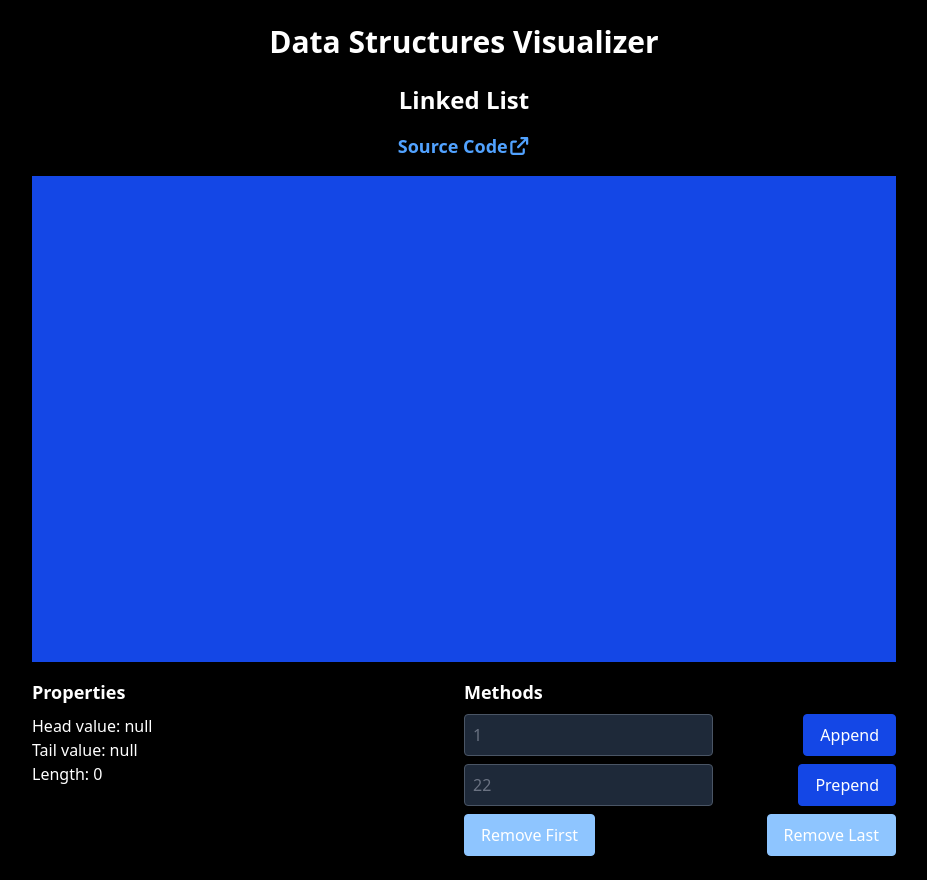
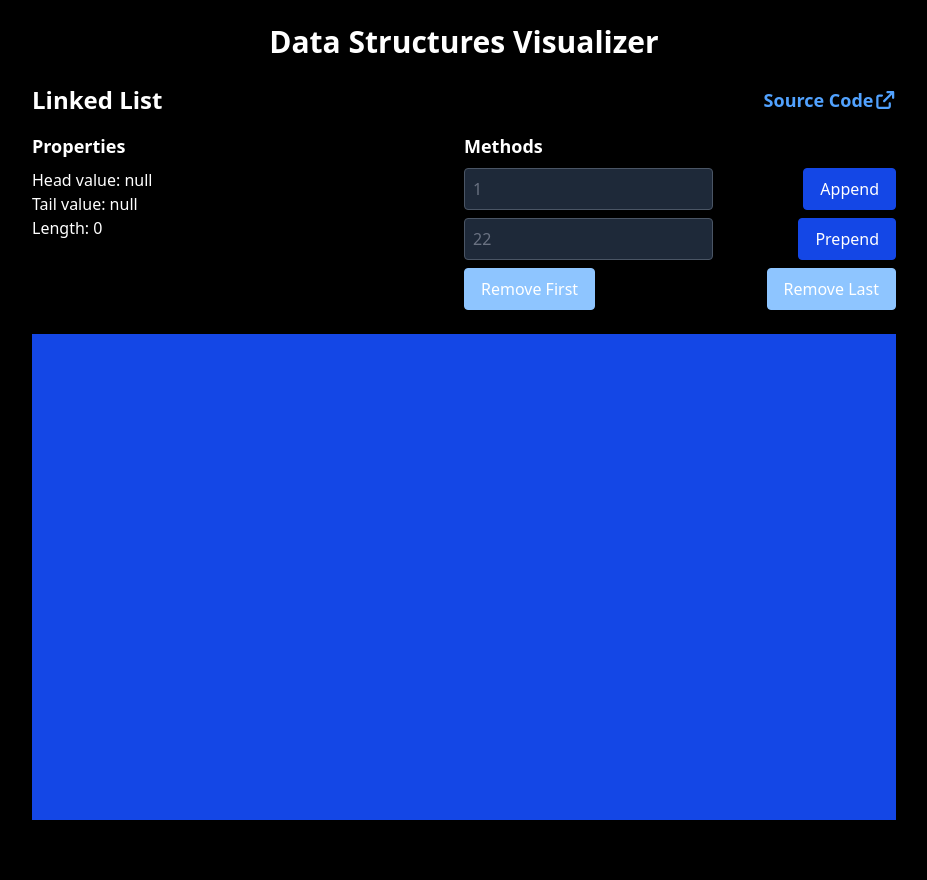
Before and after one commit to shanemcfadden/data-structures-visualizer, a React (Vite) app: page / in a window 1280 px wide. Shown: the whole page, without its empty margins (176-1103 px from the left). After the commit the page ends 836 px from the top, so only its background shows below. Built offline with nearby package versions, Linux system fonts and the light colour scheme.

Commit message:
Init desktop implementation

```diff
--- a/src/components/Heading.tsx
+++ b/src/components/Heading.tsx
@@ -4,13 +4,20 @@ import { Margin, type MarginWeight } from "./Margin";
 import { joinClassNames } from "../util";
 
 type HeadingProps = React.PropsWithChildren<{
+  collapseBottomMargin?: boolean;
   collapseTopMargin?: boolean;
   level: HeadingLevel;
   textCenter?: boolean;
 }>;
 
 export const Heading: React.FC<HeadingProps> = React.memo(
-  ({ children, collapseTopMargin, level, textCenter }) => {
+  ({
+    children,
+    collapseBottomMargin,
+    collapseTopMargin,
+    level,
+    textCenter,
+  }) => {
     const Tag = HEADING_LEVEL_TO_TAG[level];
     const marginWeight: MarginWeight = React.useMemo(() => {
       switch (level) {
@@ -24,7 +31,11 @@ export const Heading: React.FC<HeadingProps> = React.memo(
     }, [level]);
 
     return (
-      <Margin collapseTop={collapseTopMargin} weight={marginWeight}>
+      <Margin
+        collapseBottom={collapseBottomMargin}
+        collapseTop={collapseTopMargin}
+        weight={marginWeight}
+      >
         <Tag
           className={joinClassNames(
             textCenter ? "text-center" : "",
--- a/src/components/Margin.tsx
+++ b/src/components/Margin.tsx
@@ -1,6 +1,7 @@
 import * as React from "react";
 
 export type MarginProps = {
+  collapseBottom?: boolean;
   collapseTop?: boolean;
   weight?: MarginWeight;
 };
@@ -8,17 +9,22 @@ export type MarginProps = {
 export const Margin = React.memo(
   ({
     children,
+    collapseBottom = false,
     collapseTop = false,
     weight = "medium",
   }: React.PropsWithChildren<MarginProps>) => {
-    const className = React.useMemo(
-      () =>
-        collapseTop
-          ? MARGIN_WEIGHT_TO_COLLAPSE_TOP_CLASS[weight]
-          : MARGIN_WEIGHT_TO_CLASS[weight],
-
-      [collapseTop, weight],
-    );
+    const className = React.useMemo(() => {
+      if (collapseTop && collapseBottom) {
+        return "";
+      }
+      if (collapseTop) {
+        return MARGIN_WEIGHT_TO_COLLAPSE_TOP_CLASS[weight];
+      }
+      if (collapseBottom) {
+        return MARGIN_WEIGHT_TO_COLLAPSE_BOTTOM_CLASS[weight];
+      }
+      return MARGIN_WEIGHT_TO_CLASS[weight];
+    }, [collapseTop, collapseBottom, weight]);
 
     return <div className={className}>{children}</div>;
   },
@@ -39,3 +45,10 @@ const MARGIN_WEIGHT_TO_COLLAPSE_TOP_CLASS: Record<MarginWeight, string> = {
   medium: "mb-4",
   large: "mb-6",
 };
+
+const MARGIN_WEIGHT_TO_COLLAPSE_BOTTOM_CLASS: Record<MarginWeight, string> = {
+  "extra-small": "mt-1",
+  small: "mt-2",
+  medium: "mt-4",
+  large: "mt-6",
+};
--- a/src/views/LinkedListView/LinkedListSourceCodeLink.tsx
+++ b/src/views/LinkedListView/LinkedListSourceCodeLink.tsx
@@ -1,11 +1,8 @@
-import { Heading } from "../../components/Heading";
 import { Link } from "../../components/Link";
 import { toRepositoryFilePath } from "../../util";
 
 export const LinkedListSourceCodeLink = () => (
-  <Heading level={3} textCenter>
-    <Link to={toRepositoryFilePath("src/models/linked-list.ts")}>
-      Source Code
-    </Link>
-  </Heading>
+  <Link to={toRepositoryFilePath("src/models/linked-list.ts")}>
+    Source Code
+  </Link>
 );
--- a/src/views/LinkedListView/index.tsx
+++ b/src/views/LinkedListView/index.tsx
@@ -2,18 +2,34 @@ import { LinkedListProvider } from "./state/LinkedListContext";
 import { LinkedListDashboard } from "./LinkedListDashboard";
 import { LinkedListViewer } from "./LinkedListViewer";
 import { Heading } from "../../components/Heading";
+import { LinkedListSourceCodeLink } from "./LinkedListSourceCodeLink";
 import { Margin } from "../../components/Margin";
-import { LinkedListSourceCodeLink } from "./LinkedListSourceCodeLink";
 
 export const LinkedListView = () => (
   <LinkedListProvider>
+    <div className="sm:hidden">
       <Heading level={2} textCenter>
         Linked List
       </Heading>
-    <Margin>
+      <Heading level={3} textCenter>
         <LinkedListSourceCodeLink />
-    </Margin>
+      </Heading>
       <LinkedListViewer />
       <LinkedListDashboard />
+    </div>
+    <div className="hidden sm:block">
+      <Margin>
+        <div className="flex items-center justify-between">
+          <Heading collapseTopMargin collapseBottomMargin level={2}>
+            Linked List
+          </Heading>
+          <Heading collapseTopMargin collapseBottomMargin level={3}>
+            <LinkedListSourceCodeLink />
+          </Heading>
+        </div>
+      </Margin>
+      <LinkedListDashboard />
+      <LinkedListViewer />
+    </div>
   </LinkedListProvider>
 );
```
Lines whose indentation alone changed are shown as unchanged.
